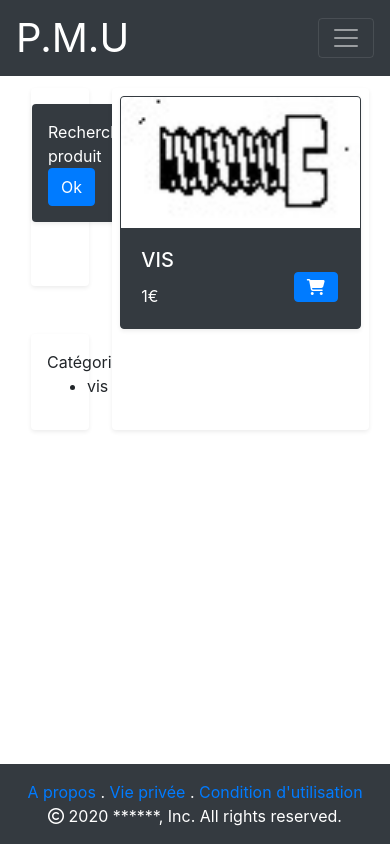
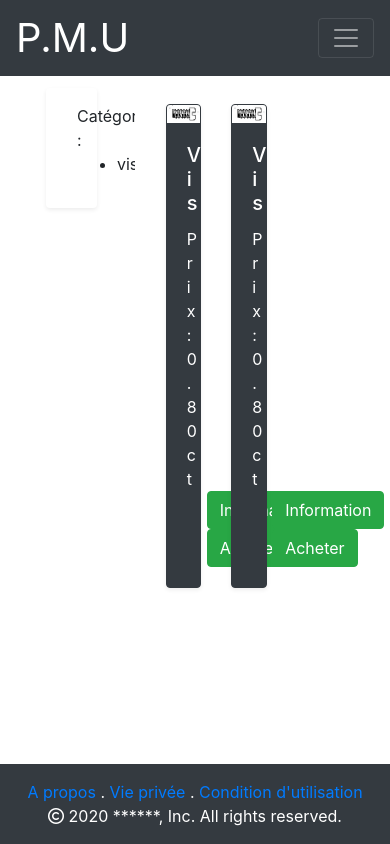
Before and after one commit to Tarskan/projetLicence, a PHP site: page /cat_prod.php in a window 390 px wide. Run offline with PHP 8.4, Linux system fonts and the light colour scheme; some libraries are stand-ins or nearby versions.

Commit message:
Nouveau site
mise a jour rangement et site responsive

```diff
--- a/public/css/indexcss.css
+++ /dev/null
@@ -1,13 +0,0 @@
-#titre {
-    font-size: 40px;
-    color: white;
-}
-
-.entete {
-    background-color: grey;
-}
-
-.panier {
-    color: white;
-    font-size: 150%;
-}
--- /dev/null
+++ b/public/template/footer.php
@@ -0,0 +1,20 @@
+<footer class="page-footer font-small pt-4">
+	<div class="container-fluid bg-dark text-center text-white p-3">
+   		<div class="row">
+      		<div class="col">
+         		<a href="">A propos</a> .
+         		<a href="">Vie privée</a> .
+         		<a href="">Condition d'utilisation</a>
+      		</div>
+   		</div>
+   		<div class="row">
+   			<div class="col">
+   				<i class="far fa-copyright"></i> 2020 ******, Inc. All rights reserved.
+   			</div>
+   		</div>
+	</div>
+</footer>
+
+<script src="../public/js/jquery.js"></script>
+<script src="../public/js/bootstrap.js"></script>
+<script src="https://cdn.jsdelivr.net/npm/bootstrap@4.5.3/dist/js/bootstrap.bundle.min.js" integrity="sha384-ho+j7jyWK8fNQe+A12Hb8AhRq26LrZ/JpcUGGOn+Y7RsweNrtN/tE3MoK7ZeZDyx" crossorigin="anonymous"></script>
--- /dev/null
+++ b/public/template/head.php
@@ -0,0 +1,4 @@
+    <title>P.M.U</title>
+    <link rel="stylesheet" type="text/css" href="../public/css/bootstrap.css">
+    <link rel="stylesheet" type="text/css" href="../public/template/template.css">
+    <script src="https://kit.fontawesome.com/28132c3659.js" crossorigin="anonymous"></script>
--- /dev/null
+++ b/public/template/header.php
@@ -0,0 +1,75 @@
+<header>
+  <nav class="navbar navbar-expand-lg navbar-dark bg-dark">
+    <a class="titre" href="/projetphp/vue/index.php">P.M.U</a>
+    <button class="navbar-toggler" type="button" data-toggle="collapse" data-target="#navbarSupportedContent" aria-controls="navbarSupportedContent" aria-expanded="false" aria-label="Toggle navigation">
+      <span class="navbar-toggler-icon"></span>
+    </button>
+
+    <div class="collapse navbar-collapse" id="navbarSupportedContent">
+      <ul class="navbar-nav mr-auto">
+        <li class="nav-item">
+          <a class="nav-link" href="/projetphp/vue/index.php">Accueil</a>
+        </li>
+        <li class="nav-item">
+            <a class="nav-link" href="/projetphp/vue/cat_prod.php">Produit</a>
+        </li>
+      </ul>
+<!--  /////////////////////////////////////////////Barre de Recherche/////////////////////////////////////////////////// -->
+      <ul class="navbar-nav mr-auto">
+        <li class="nav-item">
+          <div class="p-3 bg-dark text-white">
+            <form class="form-inline my-2 my-lg-0">
+                <input class="form-control mr-sm-3" size="30" type="search" placeholder="Que cherchez vous ?" aria-label="Search">
+                <button class="btn btn-outline-success my-2 my-sm-0" type="submit" id="submit">Recherche</button>
+            </form>
+        </div>
+        </li>
+      </ul>
+      <ul class="navbar-nav">
+        <li class="nav-item">
+          <a class="nav-link" data-toggle="modal" data-target="#exampleModal">Connexion</a>
+        </li>
+        <li class="nav-item">
+          <a class="nav-link">Panier <span><i class="fas fa-cart-arrow-down"></i> 0</span></a>
+        </li>
+      </ul>
+
+      <!-- connexion -->
+      <div class="modal fade" id="exampleModal" tabindex="-1" role="dialog" aria-labelledby="exampleModalLabel" aria-hidden="true">
+        <div class="modal-dialog" role="document">
+          <div class="modal-content">
+            <div class="card">
+              <article class="card-body">
+                <h4 class="card-title text-center mb-4 mt-1">Connexion</h4>
+                <hr>
+                <form>
+                  <div class="form-group">
+                    <div class="input-group">
+                      <div class="input-group-prepend">
+                        <span class="input-group-text"> <i class="fa fa-user"></i></span>
+                      </div>
+                      <input name="mail" id="mail" class="form-control" placeholder="Email" type="email">
+                    </div>
+                  </div>
+                  <div class="form-group">
+                    <div class="input-group">
+                      <div class="input-group-prepend">
+                          <span class="input-group-text"> <i class="fa fa-lock"></i> </span>
+                      </div>
+                      <input class="form-control" name="mdp" id="mdp" placeholder="******" type="password">
+                    </div>
+                  </div>
+                  <div class="form-group">
+                    <button type="submit" id="connexion" class="btn btn-primary btn-block">Connexion</button>
+                  </div>
+                  <p class="text-center"><a href="#" class="btn">Vous avez perdu votre mot de passe ?</a></p>
+                  <p class="text-center"><a href="#" class="btn">Inscription</a></p>
+                </form>
+              </article>
+            </div>
+          </div>
+        </div>
+      </div>
+    </div>
+  </nav>
+</header>
--- /dev/null
+++ b/public/template/template.css
@@ -0,0 +1,24 @@
+.titre {
+    font-size: 40px;
+    color: white;
+}
+
+.panier {
+    color: white;
+    font-size: 150%;
+}
+
+html {
+    height: 100%;
+}
+
+body {
+    margin: 0;
+    display: flex;
+    flex-direction: column;
+    min-height: 100vh;
+}
+
+main {
+    flex: 1;
+}
--- a/vue/cat_prod.php
+++ b/vue/cat_prod.php
@@ -1,59 +1,68 @@
 <html lang="fr">
-    <head>
-        <title>P.M.U</title>
-        <link rel="stylesheet" type="text/css" href="../public/css/bootstrap.css">
-        <link rel="stylesheet" type="text/css" href="../public/css/indexcss.css">
-        <script src="https://kit.fontawesome.com/28132c3659.js" crossorigin="anonymous"></script>
-    </head>
+    <?php include_once('../public/template/head.php'); ?>
     <body>
-        <?php include_once('header.php'); ?>
+
+        <?php include_once('../public/template/header.php'); ?>
+
         <main>
-           <div>
+<!--  /////////////////////////////////////////////Catégorié et conseil/////////////////////////////////////////////////// -->
+           <div class="container-fluid">
                <div class="row ml-1 p-2">
                     <div class="col-3">
-                        <div class="row shadow-sm p-3 m-1 mb-5 bg-white rounded">
-                            <div class="row p-3 mb-2 bg-dark text-white shadow-sm p-3 mb-5 rounded">
-                                <a>Recherche produit</a>
-                                <button type="button" class="btn btn-primary">Ok</button>
-                            </div>
-                        </div>
                         <div class="row shadow-sm m-1 p-3 mb-5 bg-white rounded">
-                            <a>Catégorie</a>
+                            <div class="col">
+                                <a>Catégorie :</a>
                                 <ul>
                                     <li>vis</li>
                                 </ul>
                             </div>
                         </div>
-<!--  /////////////////////////////////////////////Card des produit/////////////////////////////////////////////////// -->
-                    <div class="col-8 shadow-sm m-1 p-2 mb-5 bg-white rounded">
+                    </div>
+<!--  /////////////////////////////////////////////Les Cartes produits/////////////////////////////////////////////////// -->
+<!--  /////////////////////////////////////////////Chaque ligne peut contenir 3 cartes produits/////////////////////////////////////////////////// -->
+                    <div class="col-9">
+                        <div class="row m-1 p-3 mb-5 bg-white rounded">
+                            <div class="col">
                                 <div class="row">
-                            <div class="col-12 col-lg-4">
+                                    <div class="col-4">
                                         <div class="card border border-dark  shadow-sm bg-dark  text-white rounded">
                                             <img src="../public/img/vis.jpg" class="card-img-top" alt="Vis">
                                             <div class="card-body">
                                                 <div class="row">
-                                         <div class="col-8">
-                                               <h5 class="card-title">VIS</h5>
-                                              <p class="card-text">1€</p>
-                                         </div>
-                                            <div class="col-4">
-                                                <br>
-                                                <a href="#" class="btn btn-primary"><i class="fas fa-shopping-cart"></i></a>
+                                                    <div class="col">
+                                                        <h5 class="card-title">Vis</h5>
+                                                        <span class="card-link">Prix : 0.80 ct</span>
+                                                        <button class="card-link btn btn-success" name="info" id="info">Information</button>
+                                                        <button class="card-link btn btn-success" name="acheter" id="acheter">Acheter</button>
                                                     </div>
                                                 </div>
                                             </div>
                                         </div>
-
+                                    </div>
+                                    <div class="col-4">
+                                        <div class="card border border-dark  shadow-sm bg-dark  text-white rounded">
+                                            <img src="../public/img/vis.jpg" class="card-img-top" alt="Vis">
+                                            <div class="card-body">
+                                                <div class="row">
+                                                    <div class="col">
+                                                        <h5 class="card-title">Vis</h5>
+                                                        <span class="card-link">Prix : 0.80 ct</span>
+                                                        <button class="card-link btn btn-success" name="info" id="info">Information</button>
+                                                        <button class="card-link btn btn-success" name="acheter" id="acheter">Acheter</button>
                                                     </div>
                                                 </div>
                                             </div>
-<!--  /////////////////////////////////////////////////////////////////////////////////////////////////////////////////// -->
+                                        </div>
+                                    </div>
+                                </div>
+                            </div>
+                        </div>
+                    </div>
                </div>
            </div>
         </main>
-        <?php include_once('footer.php'); ?>
 
-        <script src="../public/js/jquery.js"></script>
-        <script src="../public/js/bootstrap.js"></script>
+        <?php include_once('../public/template/footer.php'); ?>
+
     </body>
 </html>
```
Also changed, not shown: vue/index.php (+38 -23 lines), vue/pageProduit.php (added, +23 -0 lines). Lines whose indentation alone changed are shown as unchanged.
